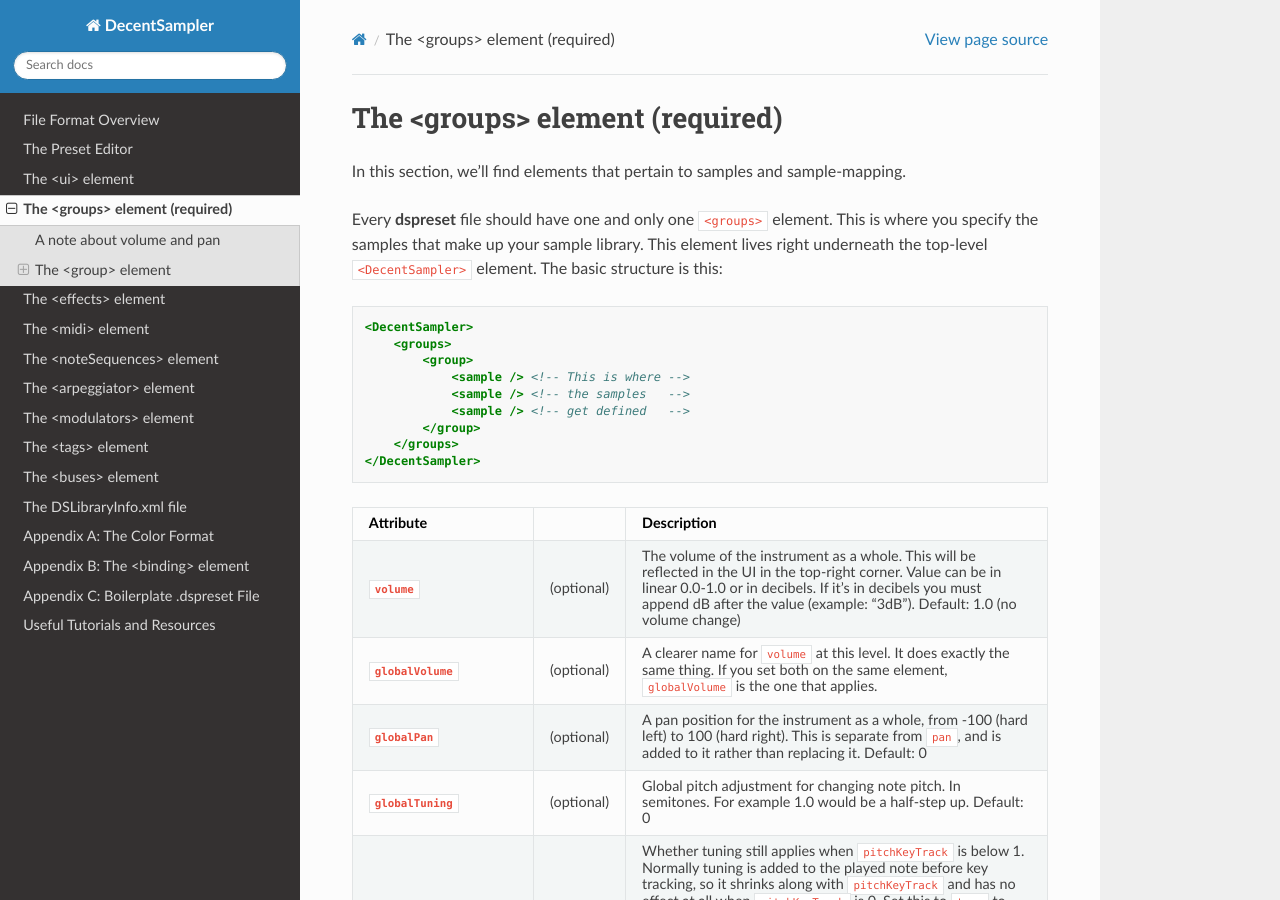
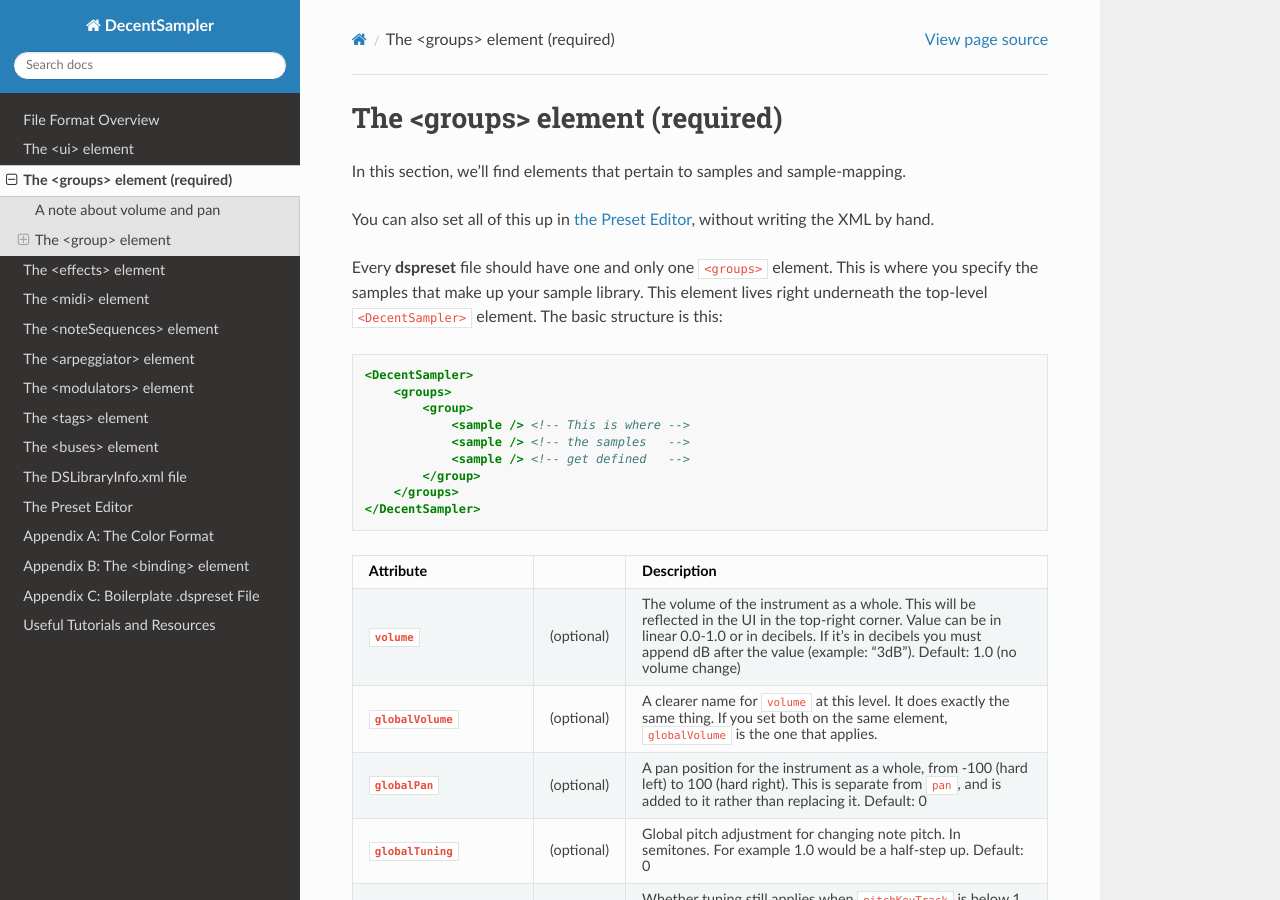
Before and after one commit to DecentSamples/DecentSampler-Developers-Guide, a Sphinx documentation site: the page built from docs/source/the-groups-element.md, in a window 1280 px wide and 900 px high. Built offline with Sphinx 7.4.7 and the Read the Docs theme 3.1.0, drawn with Linux system fonts in a browser that asks for light colours.

Commit message:
0000551: Put the Preset Editor chapter after the element pages, with pointers from the front page and <groups>

```diff
--- a/docs/source/index.rst
+++ b/docs/source/index.rst
@@ -4,6 +4,8 @@
 **DecentSampler** is a free sampling plug-in that allows music composers to use multi-samples in the DecentSampler format. This document is a guide to creating samples in that format.
 
 If you have no familiarity with the DecentSamples format, `this video <https://www.youtube.com/watch?v=UxPRmD_RNCY>`_ is a great place to start. After that, you'll want to start at the :doc:`introduction` to learn a bit more about how to create sample libraries.
+
+If you'd rather not map your samples by hand, the built-in Preset Editor can do it for you; see :doc:`the-preset-editor`.
 
 .. note::
 
@@ -26,6 +27,7 @@
    the-tags-element
    the-buses-element
    the-dslibraryinfo-file
+   the-preset-editor
    appendix-a-the-color-format
    appendix-b-the-binding-element
    appendix-c-boilerplate-dspreset-file
--- a/docs/source/the-groups-element.md
+++ b/docs/source/the-groups-element.md
@@ -2,6 +2,8 @@
 ===============================
 
 In this section, we'll find elements that pertain to samples and sample-mapping.
+
+You can also set all of this up in [the Preset Editor](the-preset-editor), without writing the XML by hand.
 
 Every **dspreset** file should have one and only one `<groups>` element. This is where you specify the samples that make up your sample library. This element lives right underneath the top-level `<DecentSampler>` element. The basic structure is this:
 
```
Also changed, not shown: other parts of docs/source/index.rst (+0 -1 lines).
